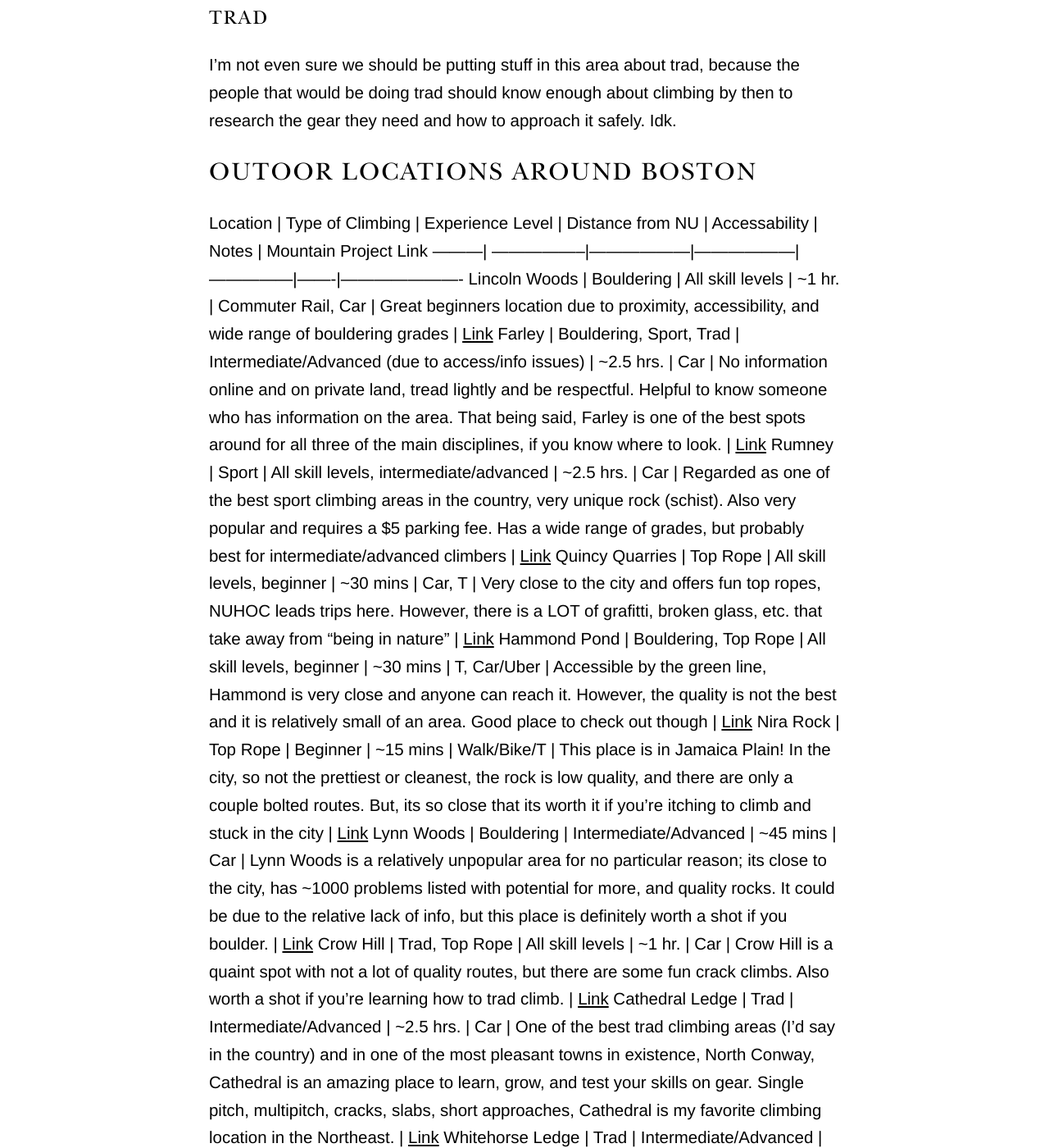
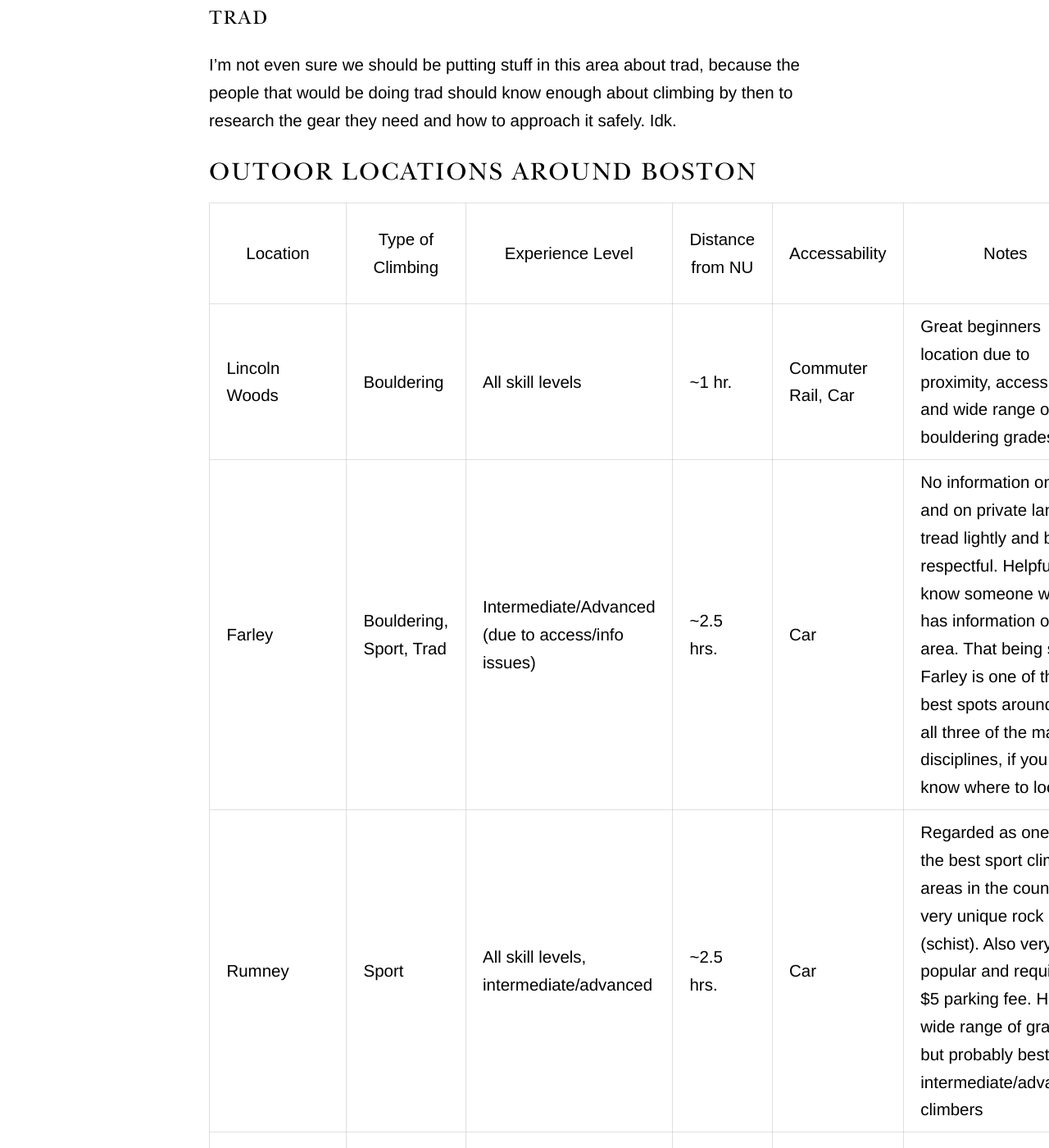
Before and after one commit to NortheasternClimbing/northeasternclimbing.github.io, a Jekyll site: the page built from nrc/wiki/outdoors.md, in a window 1280 px wide and 1400 px high, scrolled down 1785 px. Shown: the whole window at 82% size. Built offline with Jekyll 4.4.1, drawn with Linux system fonts in a browser that asks for light colours; some of the changed text lies outside the part shown.

Commit message:
Fixed formatting

```diff
--- a/nrc/wiki/outdoors.md
+++ b/nrc/wiki/outdoors.md
@@ -15,7 +15,7 @@
 ## What to Bring
 It's generally good to bring your own gear on outdoor trips, however if you need access to some gear or equipment that you don't have, you may be able to rent it from the [NUHOC Gear Locker](https://web.northeastern.edu/nuhoc/?page_id=39). NUHOC is the outing club on campus, and has a collection of gear such as climbing shoes, rope, crash pads, and more that NUHOC members can utilize. Though you need to be a NUHOC member to get gear, it may be worth it if it's gear that you need.
 
-You can learn more about all the gear mentioned here on the [Gear](gear) wiki page.
+You can learn more about all the gear mentioned here on the [Gear](../gear) wiki page.
 
 ### Bouldering
 - Climbing shoes
@@ -29,6 +29,7 @@
 I'm not even sure we should be putting stuff in this area about trad, because the people that would be doing trad should know enough about climbing by then to research the gear they need and how to approach it safely. Idk.
 
 ## Outoor Locations Around Boston
+
 Location | Type of Climbing | Experience Level | Distance from NU | Accessability | Notes | Mountain Project Link
 ---------| -----------------|------------------|------------------|---------------|-------|----------------------
 Lincoln Woods | Bouldering | All skill levels | ~1 hr. | Commuter Rail, Car | Great beginners location due to proximity, accessibility, and wide range of bouldering grades | [Link](https://www.mountainproject.com/area/105913161/lincoln-woods)
```
